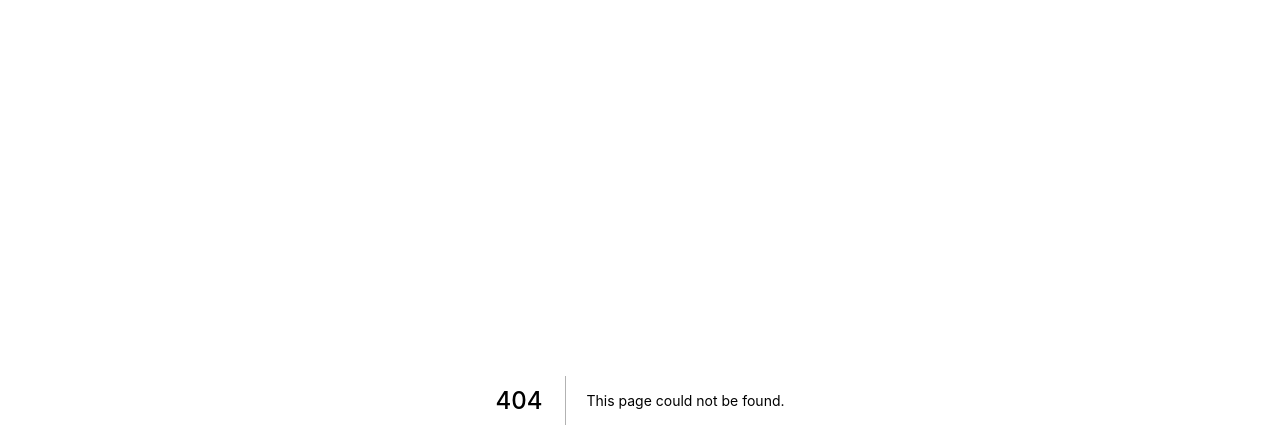
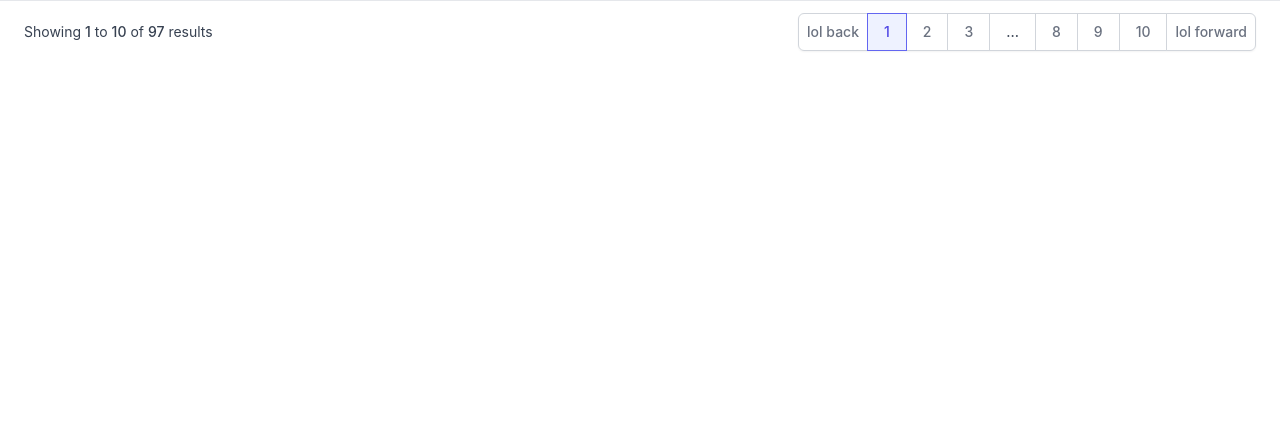
Before and after one commit to watson-hex/zerotoone, a Next.js app: page /lol in a window 1280 px wide. Before the commit this address had no page. Shown: the top 448 px of the page. Built offline with nearby package versions, Linux system fonts and the light colour scheme.

Commit message:
pagination

```diff
--- /dev/null
+++ b/common/Bookmark/index.jsx
@@ -0,0 +1,42 @@
+import React from "react";
+import Image from "next/image";
+import Boldbookmark from "../../public/assets/svg/Boldbookmark.svg";
+import Bookmark from "../../public/assets/svg/bookmark.svg";
+
+export default function BookmarkButton(props) {
+  const [internalbookmarked, setinternalBookmarked] = React.useState(
+    props.Bookmarked
+  );
+  // handle state of button click
+
+  // handler function to change state of button click
+  const handleClick = () => {
+    //set value of internalbookmarked to opposite of previous state
+    setinternalBookmarked((prevState) => !prevState);
+
+    // api calls to update database for bookmark axios
+  };
+
+  console.log(internalbookmarked);
+
+  return (
+    <div>
+      {" "}
+      <div className="grid justify-items-end ">
+        <button
+          className=""
+          onClick={() => {
+            handleClick();
+          }}
+        >
+          <Image
+            src={internalbookmarked ? Boldbookmark : Bookmark}
+            alt="Picture of the author"
+            width={30}
+            height={30}
+          />
+        </button>
+      </div>
+    </div>
+  );
+}
--- a/components/Projectcard/index.jsx
+++ b/components/Projectcard/index.jsx
@@ -2,7 +2,7 @@ import React from "react";
 import Image from "next/image";
 import Tag from "../../common/Tag";
 import Detail from "../../common/Detail";
-
+import BookmarkButton from "../../common/Bookmark";
 import Boldbookmark from "../../public/assets/svg/Boldbookmark.svg";
 import Bookmark from "../../public/assets/svg/bookmark.svg";
 
@@ -27,14 +27,8 @@ export default function Projectcard(props) {
         </div>
         <div className="flex-initial w-32">
           <div className="flex flex-col text-sm " style={{ color: "#6A98BF" }}>
-            <div className="grid justify-items-end ">
-              <Image
-                src={props.Bookmarked ? Boldbookmark : Bookmark}
-                alt="Picture of the author"
-                width={30}
-                height={30}
-              />
-            </div>
+            <BookmarkButton Bookmarked={props.Bookmarked} />
+
             <span className="w-11/12 pt-3">
               <Tag text={props.Status} />
             </span>
@@ -53,43 +47,3 @@ export default function Projectcard(props) {
     </div>
   );
 }
-
-// <div className="flex justify-center items-center h-screen bg-blue-lightest rounded-lg">
-//       <div
-//         id="card"
-//         className=" p-3 bg-white w-128 h-60 rounded shadow-md flex card text-grey-darkest rounded-lg"
-//       >
-//         <Image
-//           className="w-1/2 h-full rounded-l-sm rounded-lg"
-//           src="https://bit.ly/2EApSiC"
-//           alt="Room Image"
-//           width="400vw"
-//           height="100%"
-//         />
-//         <div className="w-full flex flex-col">
-//           <div className="p-4 pb-0 flex-1">
-//             <h3 className="font-light mb-1 text-grey-darkest">Tower Hotel</h3>
-//             <div className="text-xs flex items-center mb-4">
-//               <i className="fas fa-map-marker-alt mr-1 text-grey-dark"></i>
-//               Soho, London
-//             </div>
-//             <span className="text-5xl text-grey-darkest">
-//               £63.00<span className="text-lg">/PPPN</span>
-//             </span>
-//             <div className="flex items-center mt-4">
-//               <div className="pr-2 text-xs">
-//                 <i className="fas fa-wifi text-green"></i> Free WiFi
-//               </div>
-//               <div className="px-2 text-xs">
-//                 <i className="text-grey-darker far fa-building"></i> 2mins to
-//                 center
-//               </div>
-//             </div>
-//           </div>
-//           <div className="bg-grey-lighter p-3 flex items-center justify-between transition hover:bg-grey-light">
-//             Book Now
-//             <i className="fas fa-chevron-right"></i>
-//           </div>
-//         </div>
-//       </div>
-//     </div>
--- a/components/Search/index.jsx
+++ b/components/Search/index.jsx
@@ -1,37 +1,15 @@
 import React, { useState, useEffect } from "react";
 import axios from "axios";
 import Projectcard from "../Projectcard";
-
-export default function Search(props) {
-  // const [allData, setAllData] = useState([]);
-  // const [filteredData, setFilteredData] = useState(allData);
-
-  // const handleSearch = (event) => {
-  //   let value = event.target.value.toLowerCase();
-  //   let result = [];
-  //   console.log(value);
-  //   result = allData.filter((data) => {
-  //     return data.title.search(value) != -1;
-  //   });
-  //   setFilteredData(result);
-  // };
-
-  // useEffect(() => {
-  //   axios("https://jsonplaceholder.typicode.com/albums/1/photos")
-  //     .then((response) => {
-  //       console.log(response.data);
-  //       setAllData(response.data);
-  //       setFilteredData(response.data);
-  //     })
-  //     .catch((error) => {
-  //       console.log("Error getting fake data: " + error);
-  //     });
-  // }, []);
-
+import ReactDOM from "react-dom";
+import ReactPaginate from "react-paginate";
+function Items(props) {
   return (
     <div className="md:grid grid-cols-2 gap-2">
-      {props.filteredData.map((value, index) => {
+      {props.currentItems &&
+        props.currentItems.map((value, index) => {
           return (
+            <>
               <div key={value.id}>
                 <Projectcard
                   ID={"Project1"}
@@ -43,8 +21,84 @@ export default function Search(props) {
                   Memberlist={"3 members"}
                 />
               </div>
+            </>
           );
         })}
     </div>
   );
 }
+
+export default function Search(props) {
+  // We start with an empty list of items.
+  const [currentItems, setCurrentItems] = useState(null);
+  const [pageCount, setPageCount] = useState(0);
+  // Here we use item offsets; we could also use page offsets
+  // following the API or data you're working with.
+  const [itemOffset, setItemOffset] = useState(0);
+
+  useEffect(() => {
+    // Fetch items from another resources.
+    const endOffset = itemOffset + props.itemsPerPage;
+    setCurrentItems(props.filteredData.slice(itemOffset, endOffset));
+    setPageCount(Math.ceil(props.filteredData.length / props.itemsPerPage));
+  }, [itemOffset, props.filteredData, props.itemsPerPage]);
+
+  const handlePageClick = (event) => {
+    const newOffset =
+      (event.selected * props.itemsPerPage) % props.filteredData.length;
+    console.log(
+      `User requested page number ${event.selected}, which is offset ${newOffset}`
+    );
+    setItemOffset(newOffset);
+  };
+
+  return (
+    <>
+      <Items currentItems={currentItems} />
+      <div>
+        <ReactPaginate
+          nextLabel="next >"
+          onPageChange={handlePageClick}
+          pageRangeDisplayed={3}
+          marginPagesDisplayed={2}
+          pageCount={pageCount}
+          previousLabel="< previous"
+          pageClassName="z-10 bg-indigo-50 border-blue-500 text-indigo-600 relative inline-flex items-center px-4 py-2 border text-sm font-medium"
+          pageLinkClassName="page-link"
+          previousClassName="rounded-full bg-white hover:bg-gray-200 w-max"
+          previousLinkClassName="relative inline-flex items-center px-2 py-2 rounded-l-md border border-gray-300 bg-white text-sm font-medium text-gray-500 hover:bg-gray-50"
+          nextClassName="rounded-full bg-white hover:bg-gray-200 w-max"
+          nextLinkClassName="relative inline-flex items-center px-2 py-2 rounded-r-md border border-gray-300 bg-white text-sm font-medium text-gray-500 hover:bg-gray-50"
+          breakLabel="..."
+          breakClassName="z-10 bg-indigo-50 border-blue-500 text-indigo-600 relative inline-flex items-center px-4 py-2 border text-sm font-medium"
+          breakLinkClassName="page-link "
+          containerClassName="pagination flex flex-nowrap mt-6 "
+          activeClassName="active"
+          renderOnZeroPageCount={null}
+        />
+      </div>
+    </>
+  );
+}
+
+// export default function Search(props) {
+//   return (
+//     <div className="md:grid grid-cols-2 gap-2">
+//       {props.filteredData.map((value, index) => {
+//         return (
+//           <div key={value.id}>
+//             <Projectcard
+//               ID={"Project1"}
+//               Pname={"Project Name"}
+//               PSdesc={value.title}
+//               Bookmarked={false}
+//               Status={"Ongoing"}
+//               Open={"Collaborate"}
+//               Memberlist={"3 members"}
+//             />
+//           </div>
+//         );
+//       })}
+//     </div>
+//   );
+// }
--- a/package.json
+++ b/package.json
@@ -15,6 +15,7 @@
     "postcss": "^8.4.5",
     "react": "17.0.2",
     "react-dom": "17.0.2",
+    "react-paginate": "^8.1.0",
     "tailwindcss": "^3.0.15"
   },
   "devDependencies": {
--- a/pages/index.js
+++ b/pages/index.js
@@ -24,10 +24,10 @@ export default function Home() {
       <main className=" flex  h-max ">
         <div className=" w-3/5 m-6 h-max">
           <div>
-            <Search filteredData={theme} />
+            <Search filteredData={theme} itemsPerPage={4} />
           </div>
         </div>
-        <div className=" w-2/5 m-6 h-max  ">
+        <div className=" w-2/5 m-6 h-max ">
           <div className=" drop-shadow-md rounded-xl bg-white p-4">
             <div className="">
               <Image src={Cardheading} alt="Picture of the author" />
--- /dev/null
+++ b/pages/lol.js
@@ -0,0 +1,93 @@
+/* This example requires Tailwind CSS v2.0+ */
+
+export default function Example() {
+  return (
+    <div className="bg-white px-4 py-3 flex items-center justify-between border-t border-gray-200 sm:px-6">
+      <div className="flex-1 flex justify-between sm:hidden">
+        <a
+          href="#"
+          className="relative inline-flex items-center px-4 py-2 border border-gray-300 text-sm font-medium rounded-md text-gray-700 bg-white hover:bg-gray-50"
+        >
+          Previous
+        </a>
+        <a
+          href="#"
+          className="ml-3 relative inline-flex items-center px-4 py-2 border border-gray-300 text-sm font-medium rounded-md text-gray-700 bg-white hover:bg-gray-50"
+        >
+          Next
+        </a>
+      </div>
+      <div className="hidden sm:flex-1 sm:flex sm:items-center sm:justify-between">
+        <div>
+          <p className="text-sm text-gray-700">
+            Showing <span className="font-medium">1</span> to{" "}
+            <span className="font-medium">10</span> of{" "}
+            <span className="font-medium">97</span> results
+          </p>
+        </div>
+        <div>
+          <nav
+            className="relative z-0 inline-flex rounded-md shadow-sm -space-x-px"
+            aria-label="Pagination"
+          >
+            <a
+              href="#"
+              className="relative inline-flex items-center px-2 py-2 rounded-l-md border border-gray-300 bg-white text-sm font-medium text-gray-500 hover:bg-gray-50"
+            >
+              <span className="sr-only">Previous</span>
+              lol back
+            </a>
+            {/* Current: "z-10 bg-indigo-50 border-indigo-500 text-indigo-600", Default: "bg-white border-gray-300 text-gray-500 hover:bg-gray-50" */}
+            <a
+              href="#"
+              aria-current="page"
+              className="z-10 bg-indigo-50 border-indigo-500 text-indigo-600 relative inline-flex items-center px-4 py-2 border text-sm font-medium"
+            >
+              1
+            </a>
+            <a
+              href="#"
+              className="bg-white border-gray-300 text-gray-500 hover:bg-gray-50 relative inline-flex items-center px-4 py-2 border text-sm font-medium"
+            >
+              2
+            </a>
+            <a
+              href="#"
+              className="bg-white border-gray-300 text-gray-500 hover:bg-gray-50 hidden md:inline-flex relative items-center px-4 py-2 border text-sm font-medium"
+            >
+              3
+            </a>
+            <span className="relative inline-flex items-center px-4 py-2 border border-gray-300 bg-white text-sm font-medium text-gray-700">
+              ...
+            </span>
+            <a
+              href="#"
+              className="bg-white border-gray-300 text-gray-500 hover:bg-gray-50 hidden md:inline-flex relative items-center px-4 py-2 border text-sm font-medium"
+            >
+              8
+            </a>
+            <a
+              href="#"
+              className="bg-white border-gray-300 text-gray-500 hover:bg-gray-50 relative inline-flex items-center px-4 py-2 border text-sm font-medium"
+            >
+              9
+            </a>
+            <a
+              href="#"
+              className="bg-white border-gray-300 text-gray-500 hover:bg-gray-50 relative inline-flex items-center px-4 py-2 border text-sm font-medium"
+            >
+              10
+            </a>
+            <a
+              href="#"
+              className="relative inline-flex items-center px-2 py-2 rounded-r-md border border-gray-300 bg-white text-sm font-medium text-gray-500 hover:bg-gray-50"
+            >
+              <span className="sr-only">Next</span>
+              lol forward
+            </a>
+          </nav>
+        </div>
+      </div>
+    </div>
+  );
+}
```
Also changed, not shown: 1 other file (tests, documents, lock files or other folders). Lines whose indentation alone changed are shown as unchanged.
